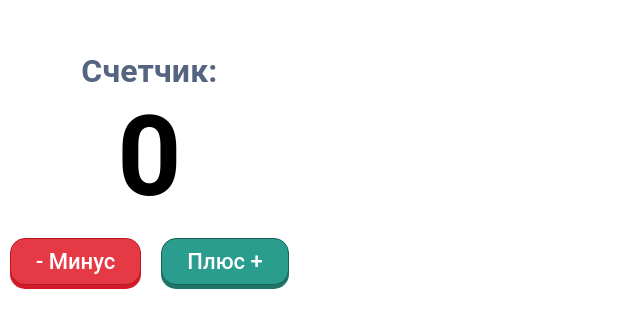
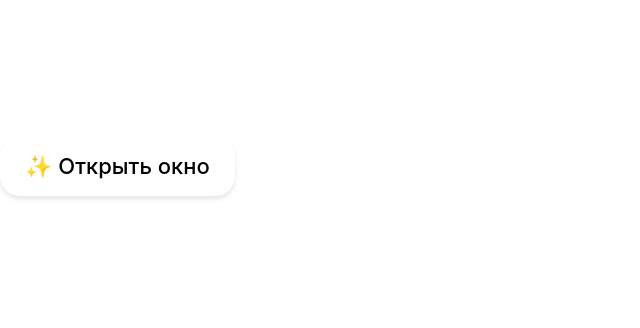
Before and after one commit to savin-maksim/all-test-projects, a React (Vite) app: page / in a window 1280 px wide. Shown: the part 234-562 px from the top of the page, without its empty margins (0-640 px from the left). Built offline with nearby package versions, Linux system fonts and the light colour scheme.

Commit message:
Initial modal

```diff
--- a/src/App.jsx
+++ b/src/App.jsx
@@ -1,14 +1,19 @@
+import React from 'react';
 import './index.scss';
 
 function App() {
   return (
     <div className="App">
-      <div>
-        <h2>Счетчик:</h2>
-        <h1>0</h1>
-        <button className="minus">- Минус</button>
-        <button className="plus">Плюс +</button>
-      </div>
+      <button className="open-modal-btn">✨ Открыть окно</button>
+      {/* <div className="overlay">
+        <div className="modal">
+          <svg height="200" viewBox="0 0 200 200" width="200">
+            <title />
+            <path d="M114,100l49-49a9.9,9.9,0,0,0-14-14L100,86,51,37A9.9,9.9,0,0,0,37,51l49,49L37,149a9.9,9.9,0,0,0,14,14l49-49,49,49a9.9,9.9,0,0,0,14-14Z" />
+          </svg>
+          <img src="https://media2.giphy.com/media/xT0xeJpnrWC4XWblEk/giphy.gif" />
+        </div>
+      </div> */}
     </div>
   );
 }
--- a/src/index.scss
+++ b/src/index.scss
@@ -1,10 +1,13 @@
-body {
-   margin: 0;
+* {
    font-family: -apple-system, BlinkMacSystemFont, 'Segoe UI', 'Roboto', 'Oxygen', 'Ubuntu',
      'Cantarell', 'Fira Sans', 'Droid Sans', 'Helvetica Neue', sans-serif;
+ }
+
+ body {
+   margin: 0;
    -webkit-font-smoothing: antialiased;
    -moz-osx-font-smoothing: grayscale;
-   background-color: #edf6f9;
+   background-color: #e6e8ec;
  }
 
  .App {
@@ -13,59 +16,95 @@
    justify-content: center;
    height: 100vh;
    text-align: center;
+ }
 
-   h1 {
-     color: #000;
-     font-size: 7rem;
-     margin: 0;
-     margin-bottom: 20px;
+ .open-modal-btn {
+   background: #fff;
+   padding: 18px 25px;
+   border-radius: 20px;
+   font-weight: 500;
+   border: 0;
+   outline: none;
+   font-size: 22px;
+   cursor: pointer;
+   line-height: 23px;
+   box-shadow: 0 3px 5px rgba(0, 0, 0, 0.1);
+   transition: all 0.1s ease-in-out;
 
-     &.plus {
-       color: #2a9d8f;
-     }
-     &.minus {
-       color: #e63946;
-     }
+   &:hover {
+     box-shadow: 0 8px 10px rgba(0, 0, 0, 0.1);
+     transform: translateY(-1px);
    }
 
-   h2 {
-     font-size: 2rem;
-     margin: 0;
-     color: #556581;
+   &:active {
+     box-shadow: 0 1px 1px rgba(0, 0, 0, 0.1);
+     transform: translateY(0);
+   }
+ }
+
+ .overlay {
+   position: absolute;
+   left: 0;
+   top: 0;
+   width: 100%;
+   height: 100%;
+   background-color: rgba(0, 0, 0, 0.4);
+   transition: all 0.5s ease-in-out;
+ }
+
+ .modal {
+   background-color: #fff;
+   width: 70%;
+   max-width: 500px;
+   max-height: 300px;
+   padding: 40px 30px;
+   border-radius: 10px;
+   position: absolute;
+   left: 50%;
+   top: 50%;
+   transform: translate(-50%, -50%);
+   box-shadow: 0 3px 5px rgba(0, 0, 0, 0.1);
+   transition: all 0.5s ease-in-out;
+
+   img {
+     border-radius: 5px;
+     width: 100%;
    }
 
-   button {
-     background: transparent;
-     border: 2px solid transparent;
-     text-align: center;
-     font-size: 22px;
-     border-radius: 15px;
-     padding: 10px 25px;
+   svg {
+     position: absolute;
+     right: 10px;
+     top: 10px;
+     height: 24px;
+     width: 24px;
+     opacity: 0.3;
      cursor: pointer;
-     margin: 0 10px;
-     transition: all 0.05s ease-in-out;
-
-     &.minus {
-       background-color: #e63946;
-       color: #fff;
-       box-shadow: 0 4px 0 darken(#e63946, 10%);
-       border: 1px solid darken(#e63946, 15%);
-     }
-
-     &.plus {
-       background-color: #2a9d8f;
-       color: #fff;
-       box-shadow: 0 4px 0 darken(#2a9d8f, 10%);
-       border: 1px solid darken(#2a9d8f, 15%);
-     }
 
      &:hover {
-       transform: translateY(-2px);
-     }
-
-     &:active {
-       transform: translateY(2px);
-       box-shadow: none;
+       opacity: 1;
      }
    }
  }
+
+ .overlay.animated {
+   opacity: 0;
+   visibility: hidden;
+
+   .modal {
+     opacity: 0;
+     visibility: hidden;
+     transform: translate(-50%, -30%);
+     transition-delay: 0.2s;
+   }
+
+   &.show {
+     opacity: 1;
+     visibility: visible;
+
+     .modal {
+       opacity: 1;
+       visibility: visible;
+       transform: translate(-50%, -50%);
+     }
+   }
+ }
```
